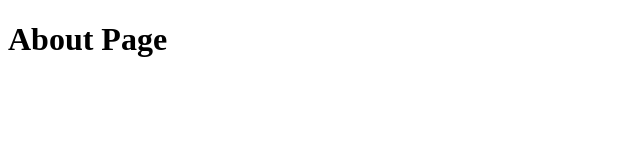
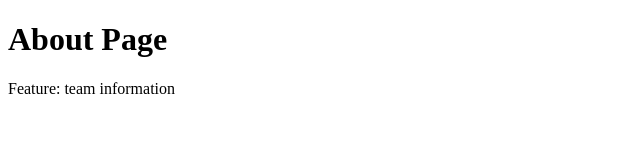
Before and after one commit to akhileshwar097/git-assignment, a plain HTML site: page about.html in a window 1280 px wide. Shown: the whole page, without its empty margins (0-640 px from the left). Drawn offline with Linux system fonts and the light colour scheme.

Commit message:
Add team information on feature branch

```diff
--- a/about.html
+++ b/about.html
@@ -1,3 +1,4 @@
 <!DOCTYPE html>
 <html><head><title>About</title></head>
 <body><h1>About Page</h1></body></html>
+<p>Feature: team information</p>
```
